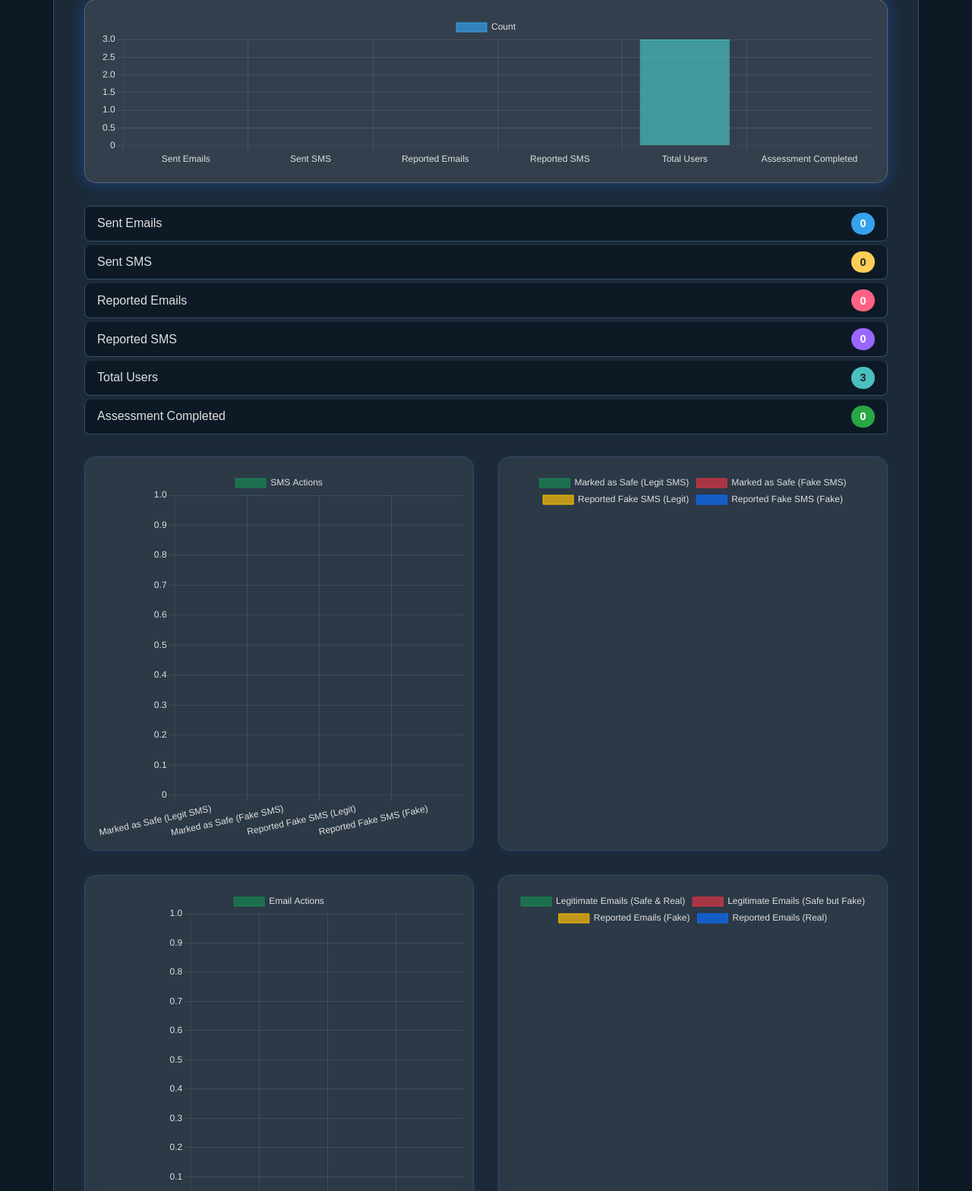
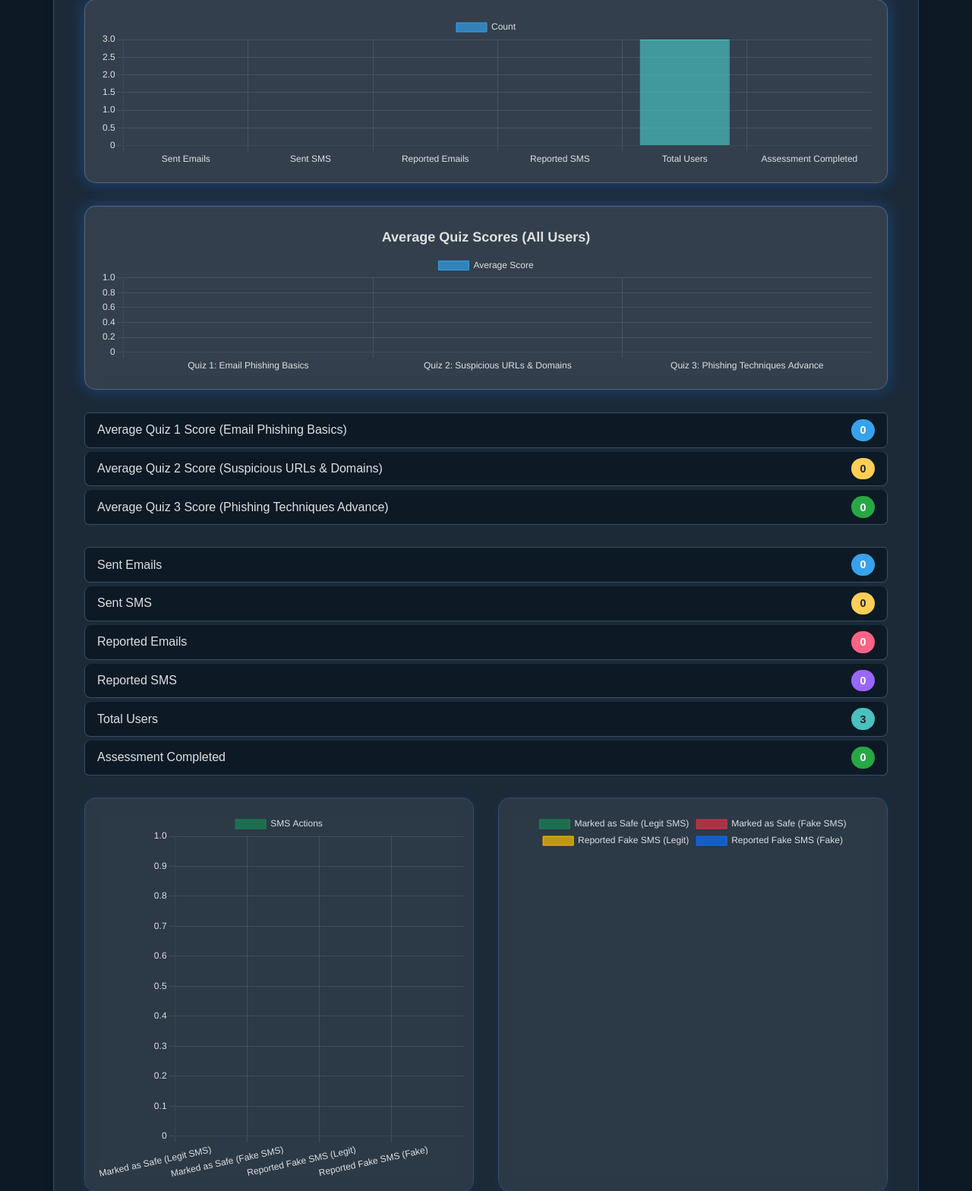
Before and after one commit to riireari-io/finalJune5, a Django app: page /analytics/ in a window 1280 px wide. Shown: the part 220-1788 px from the top of the page at 76% size. Run offline with Django 5.2, Linux system fonts and the light colour scheme; a user stored in the database is signed in; data comes from the database, SQL or seed files in the repository; data that the repository does not hold is empty; parts of the project's set-up code (start-up, migrations or seed data) failed here and were passed over; some libraries are stand-ins or nearby versions.

Commit message:
table+average

```diff
--- a/authentication/templates/authentication/analytics.html
+++ b/authentication/templates/authentication/analytics.html
@@ -121,6 +121,26 @@
     </h1>
     <div class="chart-container mt-5">
         <canvas id="analyticsBar" width="400" height="200"></canvas>
+    </div>
+    <!-- Average Quiz Scores Chart -->
+    <div class="chart-container mt-4">
+        <canvas id="averageQuizScoresBar" width="400" height="200"></canvas>
+    </div>
+    <div class="mt-2 mb-4">
+        <ul class="list-group">
+            <li class="list-group-item d-flex justify-content-between align-items-center">
+                Average Quiz 1 Score (Email Phishing Basics)
+                <span class="badge bg-primary rounded-pill">{{ average_quiz1_score }}</span>
+            </li>
+            <li class="list-group-item d-flex justify-content-between align-items-center">
+                Average Quiz 2 Score (Suspicious URLs & Domains)
+                <span class="badge bg-warning rounded-pill text-dark">{{ average_quiz2_score }}</span>
+            </li>
+            <li class="list-group-item d-flex justify-content-between align-items-center">
+                Average Quiz 3 Score (Phishing Techniques Advance)
+                <span class="badge bg-success rounded-pill">{{ average_quiz3_score }}</span>
+            </li>
+        </ul>
     </div>
     <div class="mt-4">
         <ul class="list-group">
@@ -420,5 +440,62 @@
             }
         });
     </script>
+    <script>
+        // Average Quiz Scores Bar Chart
+        const averageQuizScoresBar = new Chart(document.getElementById('averageQuizScoresBar').getContext('2d'), {
+            type: 'bar',
+            data: {
+                labels: [
+                    'Quiz 1: Email Phishing Basics',
+                    'Quiz 2: Suspicious URLs & Domains',
+                    'Quiz 3: Phishing Techniques Advance'
+                ],
+                datasets: [{
+                    label: 'Average Score',
+                    data: [
+                        Number('{{ average_quiz1_score|default:0 }}'),
+                        Number('{{ average_quiz2_score|default:0 }}'),
+                        Number('{{ average_quiz3_score|default:0 }}')
+                    ],
+                    backgroundColor: [
+                        'rgba(54, 162, 235, 0.7)',
+                        'rgba(255, 206, 86, 0.7)',
+                        'rgba(40, 167, 69, 0.7)'
+                    ],
+                    borderColor: [
+                        'rgba(54, 162, 235, 1)',
+                        'rgba(255, 206, 86, 1)',
+                        'rgba(40, 167, 69, 1)'
+                    ],
+                    borderWidth: 1
+                }]
+            },
+            options: {
+                responsive: true,
+                maintainAspectRatio: false,
+                plugins: {
+                    legend: { labels: { color: '#e0e0e0' } },
+                    title: {
+                        display: true,
+                        text: 'Average Quiz Scores (All Users)',
+                        color: '#e0e0e0',
+                        font: { size: 18 }
+                    }
+                },
+                scales: {
+                    x: {
+                        ticks: { color: '#e0e0e0' },
+                        grid: { color: 'rgba(255, 255, 255, 0.1)' }
+                    },
+                    y: {
+                        beginAtZero: true,
+                        precision: 2,
+                        ticks: { color: '#e0e0e0' },
+                        grid: { color: 'rgba(255, 255, 255, 0.1)' }
+                    }
+                }
+            }
+        });
+    </script>
 </div>
 {% endblock %}
--- a/authentication/templates/authentication/services.html
+++ b/authentication/templates/authentication/services.html
@@ -383,7 +383,7 @@ h1.text-primary, h1.page-title, h1 {
     <i class="bi bi-briefcase-fill"></i>
     Campaigns
 </h1>
-            <p class="lead">Explore our range of phishing simulation services designed to enhance your security awareness.</p>
+            <p class="lead">Explore our range of phishing simulation campaigns designed to enhance your security awareness.</p>
         </div>
         <div class="container-lg pb-5">
             <div class="row text-dark d-flex justify-content-center gap-3">
--- a/authentication/views.py
+++ b/authentication/views.py
@@ -18,6 +18,7 @@ from django.views.decorators.csrf import csrf_exempt
 import json
 import sys
 import requests
+from django.db.models import Avg
 
 def set_no_cache_headers(response):
     response['Cache-Control'] = 'no-store, no-cache, must-revalidate, max-age=0'
@@ -433,6 +434,11 @@ def analytics(request):
     sms_legit_fake = LegitimateSMS.objects.filter(is_original_real=False).count()
     sms_reported_real = ReportedSMS.objects.filter(is_original_real=True).count()
     sms_reported_fake = ReportedSMS.objects.filter(is_original_real=False).count()
+    # Calculate average scores for each quiz
+    quiz1_avg = LessonProgress.objects.filter(lesson='email_phishing_basics', score__isnull=False).aggregate(avg=Avg('score'))['avg'] or 0
+    quiz2_avg = LessonProgress.objects.filter(lesson='suspicious_urls_domains', score__isnull=False).aggregate(avg=Avg('score'))['avg'] or 0
+    quiz3_avg = LessonProgress.objects.filter(lesson='phishing_techniques_advance', score__isnull=False).aggregate(avg=Avg('score'))['avg'] or 0
+    average_quiz_scores = [round(quiz1_avg, 2), round(quiz2_avg, 2), round(quiz3_avg, 2)]
     return render(request, 'authentication/analytics.html', {
         'total_sent_emails': total_sent_emails,
         'total_sent_sms': total_sent_sms,
@@ -448,6 +454,10 @@ def analytics(request):
         'sms_legit_fake': sms_legit_fake,
         'sms_reported_real': sms_reported_real,
         'sms_reported_fake': sms_reported_fake,
+        'average_quiz1_score': round(quiz1_avg, 2),
+        'average_quiz2_score': round(quiz2_avg, 2),
+        'average_quiz3_score': round(quiz3_avg, 2),
+        'average_quiz_scores': average_quiz_scores,
     })
 
 @login_required
```
Also changed, not shown: authentication/templates/authentication/admin_dashboard.html (+18 -38 lines).
